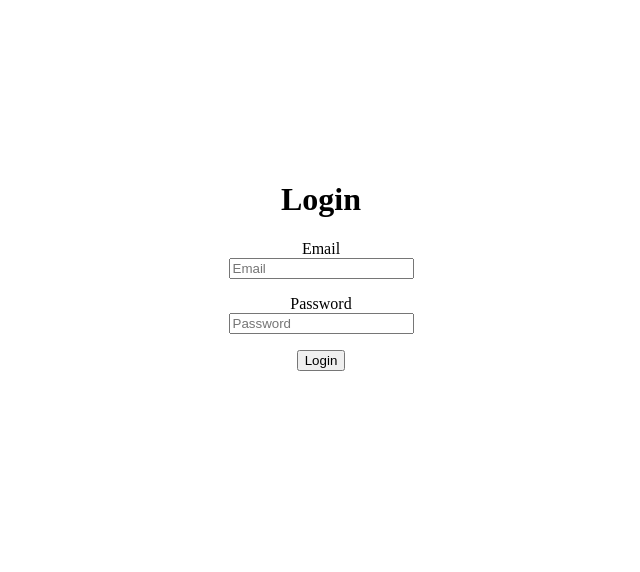
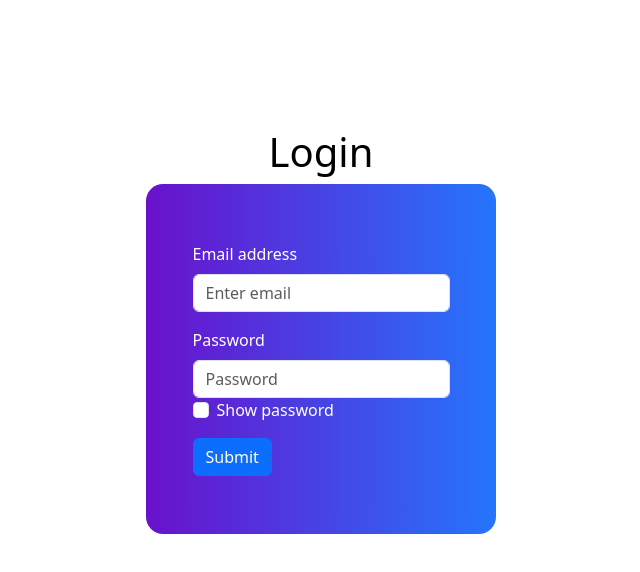
Before and after one commit to MuhammadAnzil10/Vehicle_management, a React (Vite) app in the folder Client/: page /admin/login in a window 1280 px wide. Shown: the top 572 px of the page, without its empty margins (319-959 px from the left). Built offline with nearby package versions, Linux system fonts and the light colour scheme.

Commit message:
ui updated

```diff
--- a/Client/package.json
+++ b/Client/package.json
@@ -10,7 +10,9 @@
     "preview": "vite preview"
   },
   "dependencies": {
+    "bootstrap": "^5.3.3",
     "react": "^18.3.1",
+    "react-bootstrap": "^2.10.4",
     "react-dom": "^18.3.1",
     "react-router-dom": "^6.25.1"
   },
--- a/Client/src/App.jsx
+++ b/Client/src/App.jsx
@@ -2,6 +2,7 @@ import Dashboard from "./pages/Dashboard"
 import { BrowserRouter,Routes,Route } from "react-router-dom"
 import Login from "./pages/Login.jsx"
 import Home from "./pages/Home.jsx"
+import 'bootstrap/dist/css/bootstrap.min.css';
 
 function App() {
 
--- a/Client/src/pages/Login.css
+++ b/Client/src/pages/Login.css
@@ -4,16 +4,20 @@
   display: flex;
   justify-content: center;
   align-items: center;
-  margin-top: 10rem;
+  background: linear-gradient(to right, #6a11cb, #2575fc);
+  width: 350px;
+  height: 350px;
+  border-radius: 17px;
+}
+.container{
+  margin-top: 8rem;
+  display: flex;
+  justify-content: center;
+  align-items: center;
+	flex-direction: column;
+  color: white;
 }
 
-.login-form{
-  display: flex;
-  flex-direction: column;
-  justify-content: center;
-  align-items: center ;
-
+.container h1{
+  color: black;
 }
-input{
-  margin-bottom: 1rem;
-}
--- a/Client/src/pages/Login.jsx
+++ b/Client/src/pages/Login.jsx
@@ -2,10 +2,13 @@ import { useState } from "react";
  import { useNavigate } from "react-router-dom";
 import "./Login.css";
  import validateInput from "../utils/validateInput.js";
+ import Button from 'react-bootstrap/Button';
+import Form from 'react-bootstrap/Form';
 
  const Login = () => {
    const [email, setEmail] = useState("");
    const [password, setPassword] = useState("");
+   const [check, setCheck] = useState(false)
    const navigate = useNavigate();
 
    const handleSubmit = (e) => {
@@ -15,11 +18,11 @@ const Login = () => {
        return alert("Enter valid input");
      }
 
-    authnticateLogin();
+     authenticateLogin();
    };
-  const authnticateLogin = async () => {
+   const authenticateLogin = async () => {
      try {
-      const response = await fetch("http://localhost:3008/api/admin/login", {
+       const response = await fetch("/api/admin/login", {
          method: "POST",
          headers: { "Content-Type": "application/json" },
          body: JSON.stringify({ email, password }),
@@ -38,26 +41,53 @@ const Login = () => {
        alert("login failed");
      }
    };
+const handleCheck = ()=>{
+  setCheck(!check)
+}
 return (
+  <div className='container'>
+    <h1>Login</h1>
     <div className="form-wrapper">
-      <form className="login-form" onSubmit={handleSubmit}>
-        <h1>Login</h1>
-        <label htmlFor="">Email</label>
-        <input
-          type="email"
-          placeholder="Email"
-          onChange={(e) => setEmail(e.target.value)}
-        />
-        <label htmlFor="">Password</label>
-        <input
-          type="password"
-          placeholder="Password"
-          onChange={(e) => setPassword(e.target.value)}
-        />
-        <button>Login</button>
-      </form>
+    <Form onSubmit={handleSubmit}>
+    <Form.Group className="mb-3" controlId="formBasicEmail" >
+      <Form.Label>Email address</Form.Label>
+      <Form.Control type="email" placeholder="Enter email" onChange={(e)=>setEmail(e.target.value)}/>
+    </Form.Group>
+    <Form.Group className="mb-3" controlId="formBasicPassword">
+      <Form.Label>Password</Form.Label>
+      <Form.Control type={check ? "text" : "password"} placeholder="Password" autoComplete="false" onChange={(e)=>setPassword(e.target.value)} />
+      <Form.Check type="checkbox" id="password"  label="Show password" onClick={handleCheck} />
+    </Form.Group>
+    <Button variant="primary"  type="submit">
+      Submit
+    </Button>
+  </Form>
     </div>
+  </div>
+
 );
 };
 
+
 export default Login;
+
+//   return (
+//     <div className="form-wrapper">
+//       <form className="login-form" onSubmit={handleSubmit}>
+//         <h1>Login</h1>
+//         <label htmlFor="">Email</label>
+//         <input
+//           type="email"
+//           placeholder="Email"
+//           onChange={(e) => setEmail(e.target.value)}
+//         />
+//         <label htmlFor="">Password</label>
+//         <input
+//           type="password"
+//           placeholder="Password"
+//           onChange={(e) => setPassword(e.target.value)}
+//         />
+//         <button>Login</button>
+//       </form>
+//     </div>
+//   );
```
Also changed, not shown: 1 other file (tests, documents, lock files or other folders). Lines whose indentation alone changed are shown as unchanged.
